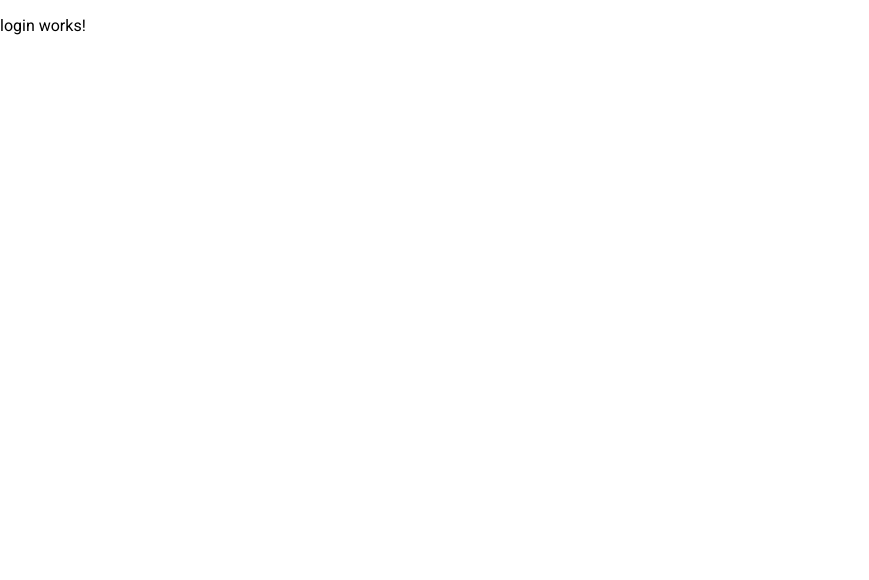
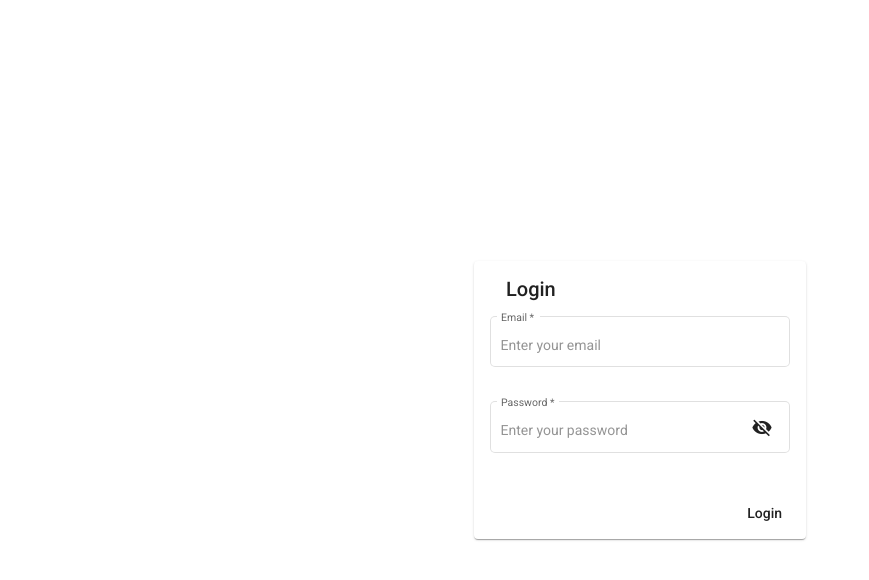
Before and after one commit to n4t1/cinema-seat-booking, an Angular app: page /login in a window 1280 px wide. Shown: the top 580 px of the page, without its empty margins (0-869 px from the left). Built offline with nearby package versions, Linux system fonts and the light colour scheme.

Commit message:
feat: create login template

```diff
--- /dev/null
+++ b/src/app/_shared/modules/angular-material-modules.module.ts
@@ -0,0 +1,24 @@
+import { NgModule } from '@angular/core';
+import { CommonModule } from '@angular/common';
+import { MatCardModule } from '@angular/material/card';
+import { MatFormFieldModule } from '@angular/material/form-field';
+import { MatInputModule } from '@angular/material/input';
+import { MatIconModule } from '@angular/material/icon';
+import { MatButtonModule } from '@angular/material/button';
+
+const modules = [
+  MatCardModule,
+  MatFormFieldModule,
+  MatInputModule,
+  MatIconModule,
+  MatButtonModule,
+];
+
+@NgModule({
+  imports: [
+    CommonModule,
+    modules
+  ],
+  exports: [modules]
+})
+export class AngularMaterialModulesModule { }
--- /dev/null
+++ b/src/app/login/login-template/login-template.component.html
@@ -0,0 +1,44 @@
+<div class="container">
+    <div class="content">
+        <div>
+            <mat-card>
+                <mat-card-header>
+                    <mat-card-title>Login</mat-card-title>
+                    <!-- <mat-card-subtitle>Dog Breed</mat-card-subtitle> -->
+                </mat-card-header>
+                <mat-card-content>
+                    <div class="form-field">
+                        <mat-form-field appearance="outline" floatLabel="always">
+                            <mat-label>Email</mat-label>
+                            <input matInput placeholder="Enter your email" [formControl]="email" required>
+                            <!-- <mat-icon matSuffix>sentiment_very_satisfied</mat-icon> -->
+                            <!-- <mat-hint>Hint</mat-hint> -->
+                            <mat-error *ngIf="email.invalid">{{getErrorMessage()}}</mat-error>
+                        </mat-form-field>
+                    </div>
+                    <div class="form-field">
+                        <mat-form-field appearance="outline" floatLabel="always">
+                            <mat-label>Password</mat-label>
+                            <input matInput placeholder="Enter your password" [type]="show ? 'password' : 'text'"
+                                [formControl]="password" required>
+                            <button mat-icon-button matSuffix (click)="show = !show" [attr.aria-label]="'Show password'"
+                                [attr.aria-pressed]="show">
+                                <mat-icon>{{show ? 'visibility' : 'visibility_off'}}</mat-icon>
+                            </button>
+                            <mat-error *ngIf="password.invalid">{{getErrorMessage()}}</mat-error>
+                        </mat-form-field>
+                    </div>
+                </mat-card-content>
+                <mat-card-actions>
+                    <div class="container">
+                        <div class="content">
+                            <div class="login-button">
+                                <button mat-button (click)="submit()">Login</button>
+                            </div>
+                        </div>
+                    </div>
+                </mat-card-actions>
+            </mat-card>
+        </div>
+    </div>
+</div>
--- /dev/null
+++ b/src/app/login/login-template/login-template.component.scss
@@ -0,0 +1,42 @@
+.container {
+  // width: 300px;
+  // height: 300px;
+  // position: relative;
+
+  .content {
+    // width: 100%;
+    // height: 100%;
+
+    mat-card {
+      mat-card-content {
+        .form-field {
+          width: 300px;
+
+          mat-form-field {
+            display: block;
+            margin-bottom: 15px;
+          }
+        }
+      }
+
+      mat-card-actions {
+          .container {
+            width: 100%;
+            height: 100%;
+            position: relative;
+
+              .content {
+                width: 100%;
+                height: 100%;
+                display: flex;
+                justify-content: flex-end;
+
+                  .login-button {
+
+                  }
+              }
+          }
+      }
+    }
+  }
+}
--- /dev/null
+++ b/src/app/login/login-template/login-template.component.ts
@@ -0,0 +1,32 @@
+import { Component, OnInit } from '@angular/core';
+import { FormControl, Validators } from '@angular/forms';
+import { Router } from '@angular/router';
+
+@Component({
+  selector: 'app-login-template',
+  templateUrl: './login-template.component.html',
+  styleUrls: ['./login-template.component.scss']
+})
+export class LoginTemplateComponent implements OnInit {
+
+  public email = new FormControl('', [Validators.required, Validators.email]);
+  public password = new FormControl('', [Validators.required]);
+
+  constructor(
+    private router: Router
+  ) { }
+
+  ngOnInit() {
+  }
+
+  public getErrorMessage() {
+    return this.email.hasError('required') ? 'You must enter a value' :
+        this.password.hasError('required') ? 'You must enter a value' :
+        this.email.hasError('email') ? 'Not a valid email' :
+            '';
+  }
+
+  public submit() {
+    this.router.navigate(['main']);
+  }
+}
--- a/src/app/login/login.component.html
+++ b/src/app/login/login.component.html
@@ -1 +1,7 @@
-<p>login works!</p>
+
+
+<div class="container">
+    <div class="content">
+        <app-login-template></app-login-template>
+    </div>
+</div>
--- a/src/app/login/login.component.scss
+++ b/src/app/login/login.component.scss
@@ -0,0 +1,17 @@
+
+
+.container {
+    position: absolute;
+    width: 100%;
+    height: 100%;
+    top: 0;
+    left: 0;
+
+    .content {
+        width: 100%;
+        height: 100%;
+        display: flex;
+        justify-content: center;
+        align-items: center;
+    }
+}
```
Also changed, not shown: src/app/_shared/modules/shared-modules.module.ts (renamed from src/app/_shared/modules/angular-material/angular-material.module.ts, +4 -3 lines), src/app/app-routing.module.ts (+10 -5 lines), src/app/login/login.module.ts (+9 -3 lines), src/app/main/main.module.ts (+5 -3 lines), 1 other file (tests, documents, lock files or other folders).
